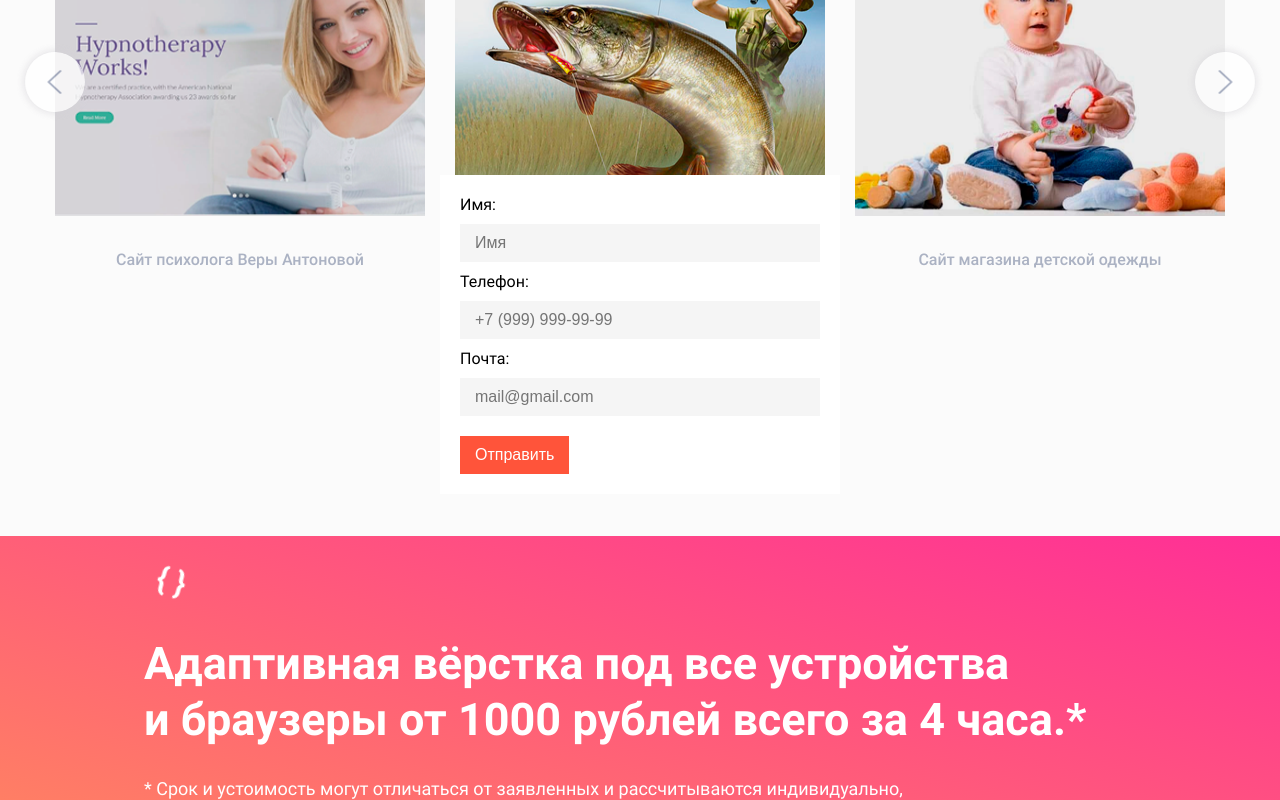
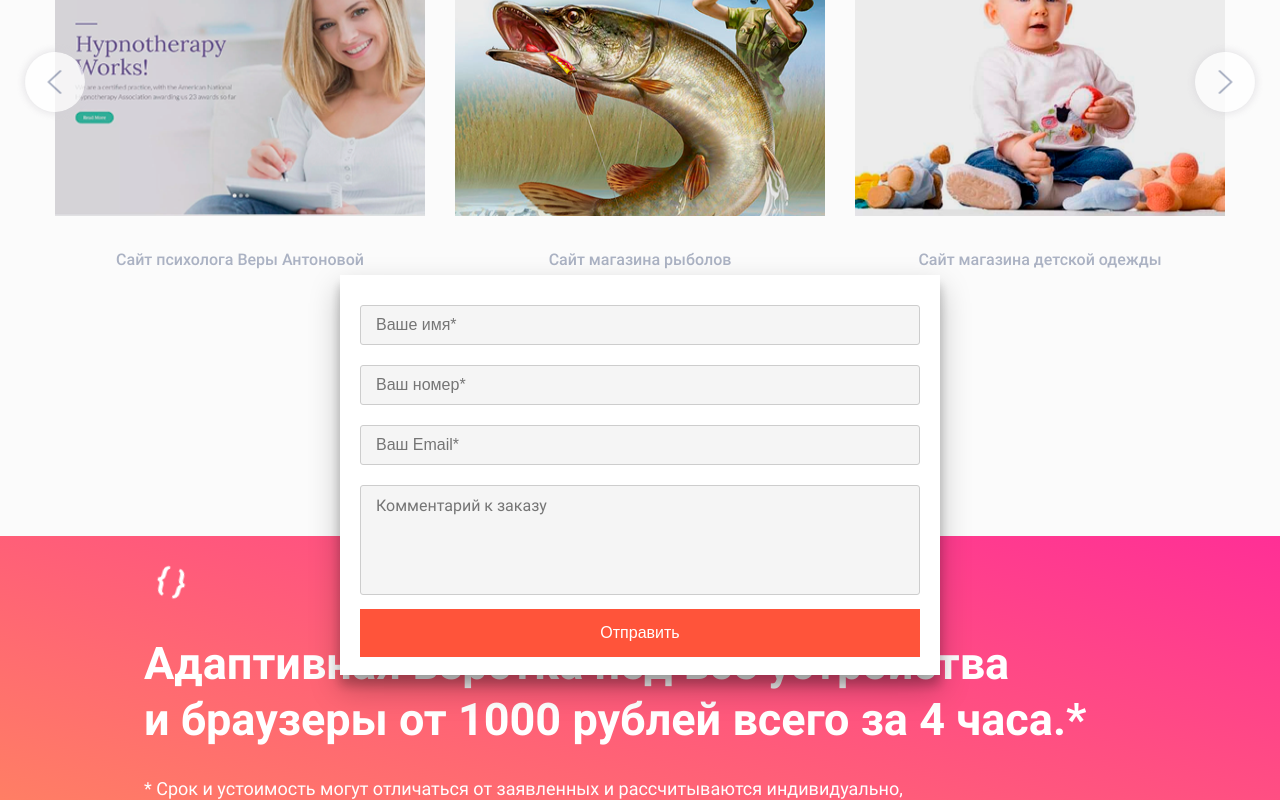
Before and after one commit to Bura-M/layout, a plain HTML site: page index.html in a window 1280 px wide. Both pictures are taken after a click on the button "Заказать проект". Shown: the part 1814-2614 px from the top of the page. Drawn offline with nearby package versions, Linux system fonts and the light colour scheme; files whose address does not match are found by name.

Commit message:
Change in the feedback form

```diff
--- a/media.css
+++ b/media.css
@@ -1,18 +1,22 @@
 @media (max-width: 1680px) {
 
 	.top__item-one.active {
+		-webkit-transform: translate3d(45px, 85px, 0) rotate(15deg);
 		        transform: translate3d(45px, 85px, 0) rotate(15deg);
 	}
 
 	.top__item-two.active {
+		-webkit-transform: translate3d(58px, -127px, 0) rotate(15deg);
 		        transform: translate3d(58px, -127px, 0) rotate(15deg);
 }
 
 	.top__item-three.active {
+		-webkit-transform: translate3d(423px, 167px, 0) rotate(-15deg);
 		        transform: translate3d(423px, 167px, 0) rotate(-15deg);
 	}
 
 	.top__item-four.active {
+		-webkit-transform: translate3d(923px, 81px, 0) rotate(-15deg);
 		        transform: translate3d(923px, 81px, 0) rotate(-15deg);
 	}
 
@@ -28,6 +32,7 @@
 	}
 
 	.top__item-six_.active {
+		-webkit-transform: translate3d(-661px, -179px, 0) rotate(15deg);
 		        transform: translate3d(-661px, -179px, 0) rotate(15deg);
 	}
 
@@ -37,16 +42,19 @@
 	}
 
 	.bottom__item-one.active {
+		-webkit-transform: translate3d(157px, 26px, 0) rotate(15deg);
 		        transform: translate3d(157px, 26px, 0) rotate(15deg);
 		font-size: 32px;
 	}
 
 	.bottom__item-three.active  {
+		-webkit-transform: translate3d(-149px, 294px, 0) rotate(15deg);
 		        transform: translate3d(-149px, 294px, 0) rotate(15deg);
 		font-size: 41px;
 	}
 
 	.bottom__item-four.active  {
+		-webkit-transform: translate3d(-511px, -59px, 0) rotate(15deg);
 		        transform: translate3d(-511px, -59px, 0) rotate(15deg);
 		font-size: 25px;
 	}
@@ -259,6 +267,7 @@
 	}
 
 	.top__item-one.active {
+		-webkit-transform: translate3d(20px, 47px, 0) rotate(15deg);
 		        transform: translate3d(20px, 47px, 0) rotate(15deg);
 		font-size: 25px;
 	}
@@ -269,16 +278,19 @@
 	}
 
 	.top__item-two.active {
+		-webkit-transform: translate3d(-273px, 116px, 0) rotate(15deg);
 		        transform: translate3d(-273px, 116px, 0) rotate(15deg);
 		font-size: 29px;
 	}
 
 	.top__item-three.active  {
+		-webkit-transform: translate3d(175px, 21px, 0) rotate(-15deg);
 		        transform: translate3d(175px, 21px, 0) rotate(-15deg);
 		font-size: 19px;
 	}
 
 	.top__item-four.active  {
+		-webkit-transform: translate3d(248px, 94px, 0) rotate(-15deg);
 		        transform: translate3d(248px, 94px, 0) rotate(-15deg);
 		font-size: 15px;
 	}
--- a/script.js
+++ b/script.js
@@ -31,25 +31,26 @@ $(function() {
 
 	 var window_recall = //html
 	`<form id="window">
-		<label for="name" class="window__label">Имя:</label>
-		<input type="text" class="window__input" name="name" id="name" placeholder="Имя">
-		<label for="phone" class="window__label">Телефон:</label>
-		<input type="phone" class="window__input" name="phone" id="phone" placeholder="+7 (999) 999-99-99">
+		<input type="text" class="window__input" name="name" id="name" placeholder="Ваше имя*" required>
+		<input type="phone" class="window__input" name="phone" id="phone" placeholder="Ваш номер*" required>
+		<textarea class="window__textarea" name="message" placeholder="Комментарий к заказу"></textarea>
 		<button class="window__button" type="submit">Отправить</button>
 	</form>`;
 
     var window_buy = //html
 	`<form id="window">
-		<label for="name" class="window__label">Имя:</label>
-		<input type="text" class="window__input" name="name" id="name" placeholder="Имя">
-		<label for="phone" class="window__label">Телефон:</label>
-		<input type="phone" class="window__input" name="phone" id="phone" placeholder="+7 (999) 999-99-99">
-		<label for="email" class="window__label">Почта:</label>
-		<input type="email" class="window__input" name="email" id="email" placeholder="mail@gmail.com">
+		<input type="text" class="window__input" name="name" id="name" placeholder="Ваше имя*" required>
+		<input type="phone" class="window__input" name="phone" id="phone" placeholder="Ваш номер*" required>
+		<input type="email" class="window__input" name="email" id="email" placeholder="Ваш Email*" required>
+		<textarea class="window__textarea" name="message" placeholder="Комментарий к заказу"></textarea>
 		<button class="window__button" type="submit">Отправить</button>
 	</form>`;
 
     $(".request-call").click(function(){
+        $("#popup-container").html(window_recall).fadeIn();
+    });
+
+    $(".call-answer").click(function(){
         $("#popup-container").html(window_recall).fadeIn();
     });
 
--- a/style.css
+++ b/style.css
@@ -121,15 +121,27 @@ h2 {
 	font-weight: 700;
 }
 
-input {
+input, textarea {
     padding: 10px 15px;
     margin: 10px 0 10px 0;
     width: 100%;
-    color: #000;
     background: #f5f5f5;
     font-size: 16px;
-    border: none;
+    font-weight: 100;
+    border: 1px solid #cdcdcd;
+    -webkit-box-shadow: none;
+            box-shadow: none;
     outline: none;
+    color: #000;
+    border-radius: 3px;
+}
+
+textarea {
+    height: 110px;
+    overflow: auto;
+    resize: none;
+    font: inherit;
+    line-height: 1.3;
 }
 
 .fixed-container, .portfolio-wrapper {
@@ -266,7 +278,11 @@ input {
  	z-index: 2;
 	color: #fa0891;
 	font-weight: 700;
+	-webkit-transition: -webkit-transform 2s linear;
+	transition: -webkit-transform 2s linear;
+	-o-transition: transform 2s linear;
 	transition: transform 2s linear;
+	transition: transform 2s linear, -webkit-transform 2s linear;
 }
 
 .top__item-one {
@@ -276,6 +292,7 @@ input {
 }
 
 .top__item-one.active {
+	-webkit-transform: translate3d(60px, 64px, 0) rotate(15deg);
 	        transform: translate3d(60px, 64px, 0) rotate(15deg);
 }
 
@@ -286,6 +303,7 @@ input {
 }
 
 .top__item-two.active {
+	-webkit-transform: translate3d(247px, -395px, 0) rotate(15deg);
 	        transform: translate3d(247px, -395px, 0) rotate(15deg);
 }
 
@@ -296,6 +314,7 @@ input {
 }
 
 .top__item-three.active {
+	-webkit-transform: translate3d(361px, 601px, 0) rotate(-15deg);
 	        transform: translate3d(361px, 601px, 0) rotate(-15deg);
 }
 
@@ -306,6 +325,7 @@ input {
 }
 
 .top__item-four.active {
+	-webkit-transform: translate3d(690px, 98px, 0) rotate(-15deg);
 	        transform: translate3d(690px, 98px, 0) rotate(-15deg);
 }
 
@@ -322,6 +342,7 @@ input {
 }
 
 .top__item-five.active {
+	-webkit-transform: translate3d(-966px, -188px, 0) rotate(-15deg);
 	        transform: translate3d(-966px, -188px, 0) rotate(-15deg);
 }
 
@@ -465,7 +486,11 @@ input {
 	position: absolute;
 	font-weight: 700;
 	-webkit-background-clip: text;
+	-webkit-transition: -webkit-transform 2s linear;
+	transition: -webkit-transform 2s linear;
+	-o-transition: transform 2s linear;
 	transition: transform 2s linear;
+	transition: transform 2s linear, -webkit-transform 2s linear;
 }
 
 .bottom__item-one {
@@ -475,6 +500,7 @@ input {
 }
 
 .bottom__item-one.active  {
+	-webkit-transform: translate3d(132px, 66px, 0) rotate(15deg);
 	        transform: translate3d(132px, 66px, 0) rotate(15deg);
 }
 
@@ -485,6 +511,7 @@ input {
 }
 
 .bottom__item-two.active  {
+	-webkit-transform: translate3d(245px, -105px, 0) rotate(15deg);
 	        transform: translate3d(245px, -105px, 0) rotate(15deg);
 }
 
@@ -495,6 +522,7 @@ input {
 }
 
 .bottom__item-three.active  {
+	-webkit-transform: translate3d(-269px, 98px, 0) rotate(15deg);
 	        transform: translate3d(-269px, 98px, 0) rotate(15deg);
 }
 
@@ -505,6 +533,7 @@ input {
 }
 
 .bottom__item-four.active  {
+	-webkit-transform: translate3d(-497px, -58px, 0) rotate(15deg);
 	        transform: translate3d(-497px, -58px, 0) rotate(15deg);
 }
 
@@ -515,6 +544,7 @@ input {
 }
 
 .bottom__item-five.active  {
+	-webkit-transform: translate3d(-156px, 262px, 0) rotate(15deg);
 	        transform: translate3d(-156px, 262px, 0) rotate(15deg);
 }
 
@@ -673,16 +703,18 @@ input {
 }
 
 #window {
-		margin: 100px auto;
+	margin: 200px auto;
 	padding: 20px;
-		max-width: 400px;
+	max-width: 600px;
 	max-height: 400px;
 	background-color: #ffffff;
+	-webkit-box-shadow: 0 14px 28px rgba(0,0,0,0.25), 0 10px 10px rgba(0,0,0,0.22);
+	        box-shadow: 0 14px 28px rgba(0,0,0,0.25), 0 10px 10px rgba(0,0,0,0.22);
 }
 
 .window__button {
-    padding: 10px 15px;
-    margin: 10px 0 0 0;
+	width: 100%;
+    padding: 15px 35px;
 	color: #fff;
     background: #ff543a;
     font-size: 16px;
```
Lines whose indentation alone changed are shown as unchanged.
